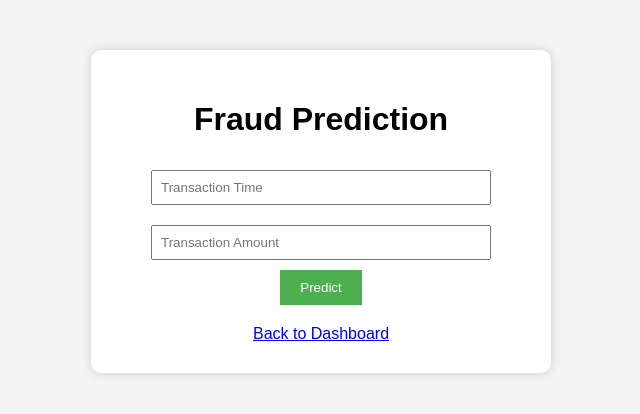
After one commit to Suraj192/credit-card-fraud-detection-dashboard, a Flask app: page /predict in a window 1280 px wide. The commit adds this page. Shown: the top 414 px of the page, without its empty margins (319-959 px from the left). Run offline with Flask 3, Linux system fonts and the light colour scheme; parts of the project's set-up code (start-up, migrations or seed data) failed here and were passed over.

Commit message:
prediction of fradulent with two variable rendered to predict html successfully

```diff
--- a/app.py
+++ b/app.py
@@ -1,7 +1,13 @@
-from flask import Flask, render_template
+from flask import Flask, render_template, request
 import sqlite3
+import joblib
+import numpy as np
+
+
 
 app = Flask(__name__)
+
+model = joblib.load("models/fraud_model.pkl")
 
 def get_fraud_stats():
     conn = sqlite3.connect("fraud.db")
@@ -35,5 +41,31 @@ def index():
     return render_template("index.html", normal = stats["normal"],
     fraud= stats["fraud"])
 
+
+@app.route("/predict", methods=["GET", "POST"])
+def predict():
+    prediction = None
+
+    if request.method == "POST":
+        time = float(request.form["Time"])
+        amount = float(request.form["Amount"]) # getting input value from form
+
+        input_data = [time] + [0]*28 + [amount] # out of 30 feature v1 - v28 feature is set to be 0 for input array
+
+        input_array = np.array(input_data).reshape(1,-1)
+
+        result = model.predict(input_array)[0]
+
+        if result == 1:
+            prediction = " ⚠️ Fradulent Transaction"
+        else:
+            prediction = " ✅ Normal Transaction"
+
+    return render_template("predict.html", prediction = prediction)
+
+
+
+
 if __name__ == "__main__":
+    print(app.url_map)
     app.run(debug=True)
--- a/templates/index.html
+++ b/templates/index.html
@@ -65,7 +65,10 @@
                 }]
             }
         });
+
+
     </script>
 
+    <a href="/predict">Go to Fraud Prediction</a>
 </body>
 </html>
--- /dev/null
+++ b/templates/predict.html
@@ -0,0 +1,59 @@
+<!DOCTYPE html>
+<html>
+<head>
+    <title>Fraud Prediction</title>
+    <style>
+        body {
+            font-family: Arial;
+            text-align: center;
+            background-color: #f4f4f4;
+        }
+        .container {
+            background: white;
+            padding: 30px;
+            margin: 50px auto;
+            width: 400px;
+            border-radius: 10px;
+            box-shadow: 0px 0px 10px #ccc;
+        }
+        input {
+            margin: 10px;
+            padding: 8px;
+            width: 80%;
+        }
+        button {
+            padding: 10px 20px;
+            background: #4CAF50;
+            color: white;
+            border: none;
+            cursor: pointer;
+        }
+        h2 {
+            margin-top: 20px;
+        }
+        a {
+            display: block;
+            margin-top: 20px;
+        }
+    </style>
+</head>
+<body>
+
+    <div class="container">
+        <h1>Fraud Prediction</h1>
+
+        <form method="POST">
+            <input type="number" step="any" name="Time" placeholder="Transaction Time" required><br>
+            <input type="number" step="any" name="Amount" placeholder="Transaction Amount" required><br>
+            <button type="submit">Predict</button>
+        </form>
+
+        {% if prediction %}
+            <h2>{{ prediction }}</h2>
+        {% endif %}
+
+        <a href="/">Back to Dashboard</a>
+    </div>
+
+</body>
+</html>
```
